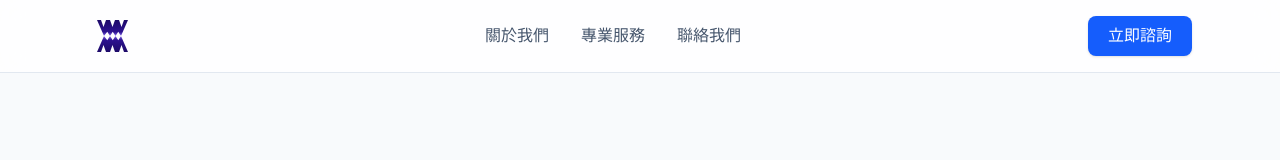
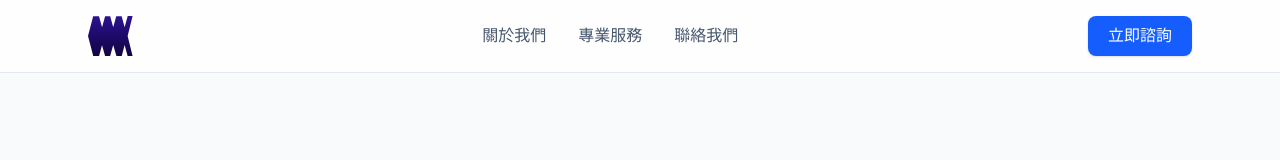
Before and after one commit to MikeHo21/mwwm-website, a Next.js app: page / in a window 1280 px wide. Shown: the top 160 px of the page. Built offline with nearby package versions, Linux system fonts and the light colour scheme.

Commit message:
style: adjust logo aspect ratio and exact vector path

```diff
--- a/app/page.tsx
+++ b/app/page.tsx
@@ -8,33 +8,22 @@ export default function Home() {
       <header className="sticky top-0 z-50 bg-white/80 backdrop-blur-md border-b border-slate-200">
         <div className="max-w-6xl mx-auto px-6 py-4 flex justify-between items-center">
           <Link href="/" className="flex items-center">
-            {/* 精確內嵌 MWWM 向量 Logo */}
+            {/* 精確且成比例的 MWWM SVG Logo */}
             <svg
               xmlns="http://www.w3.org/2000/svg"
-              viewBox="0 0 1000 800"
+              viewBox="0 0 649 582"
               className="h-10 w-auto object-contain"
             >
               <defs>
-                <linearGradient id="topGrad" x1="0%" y1="0%" x2="0%" y2="100%">
-                  <stop offset="0%" stopColor="#1D0A68" />
-                  <stop offset="75%" stopColor="#2D1290" />
-                  <stop offset="94%" stopColor="#6F53D6" />
-                  <stop offset="100%" stopColor="#B3A2F8" />
-                </linearGradient>
-                <linearGradient id="bottomGrad" x1="0%" y1="0%" x2="0%" y2="100%">
-                  <stop offset="0%" stopColor="#B3A2F8" />
-                  <stop offset="6%" stopColor="#6F53D6" />
-                  <stop offset="25%" stopColor="#2D1290" />
-                  <stop offset="100%" stopColor="#1D0A68" />
+                <linearGradient id="mwwmGrad" x1="0%" y1="0%" x2="0%" y2="100%">
+                  <stop offset="0%" stopColor="#2D1290" />
+                  <stop offset="50%" stopColor="#1D0A68" />
+                  <stop offset="100%" stopColor="#120542" />
                 </linearGradient>
               </defs>
               <path
-                d="M 180,80 L 260,80 L 310,220 L 360,80 L 440,80 L 490,220 L 540,80 L 620,80 L 670,220 L 720,80 L 800,80 L 660,400 L 605,315 L 550,400 L 495,315 L 440,400 L 385,315 L 320,400 Z"
-                fill="url(#topGrad)"
-              />
-              <path
-                d="M 320,400 L 385,485 L 440,400 L 495,485 L 550,400 L 605,485 L 660,400 L 800,720 L 720,720 L 670,580 L 620,720 L 540,720 L 490,580 L 440,720 L 360,720 L 310,580 L 260,720 L 180,720 Z"
-                fill="url(#bottomGrad)"
+                d="M649 1L578 1L533 162L490 2L411 3L367 162L323 3L249 2L205 162L160 2L75 3L0 292L76 582L161 582L204 424L249 582L322 581L367 423L414 582L491 582L533 423L577 583L649 583L577 292Z"
+                fill="url(#mwwmGrad)"
               />
             </svg>
           </Link>
```
